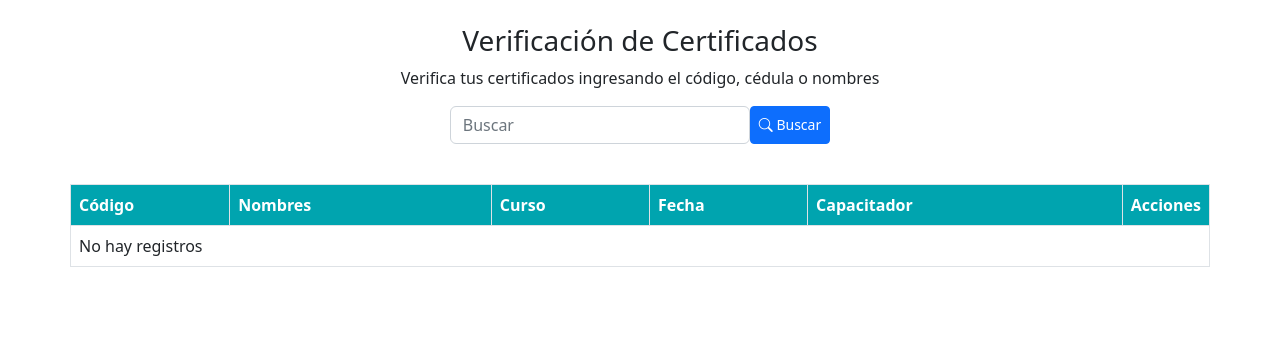
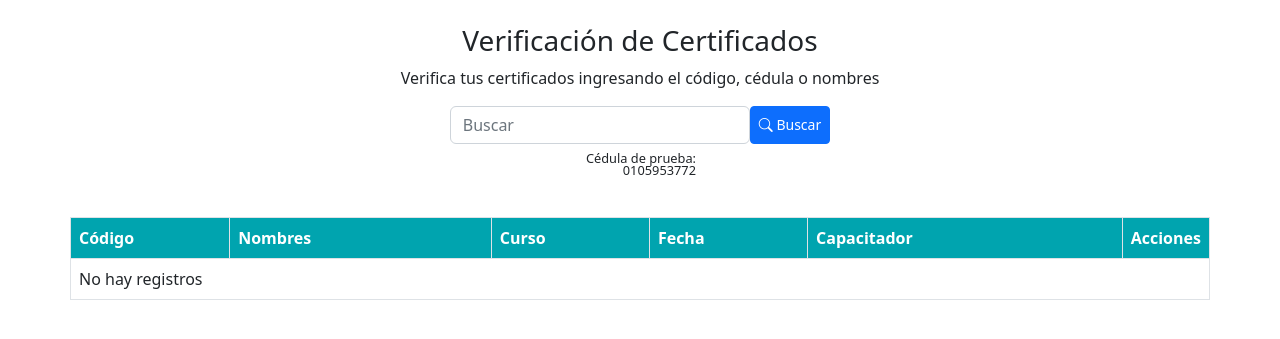
Before and after one commit to juanbacan/certificados-django, a Django app: template applications/certificados/templates/certificados/verificar_certificado.html in a window 1280 px wide. Shown: the part 56-395 px from the top of the page. Run offline with Django 3.2, Linux system fonts and the light colour scheme; the template is opened without the code that fills it, so the values that code supplies are empty; some libraries are stand-ins or nearby versions.

Commit message:
cedula de prueba

```diff
--- a/applications/certificados/templates/certificados/verificar_certificado.html
+++ b/applications/certificados/templates/certificados/verificar_certificado.html
@@ -96,6 +96,13 @@
             </form>
         </div>
     </div>
+    <div class="row mt-2">
+        <div class="d-grid gap-2 col-5 mx-auto" style="max-width: 300px">
+            <label class="text-align-center m-auto">
+                Cédula de prueba: 0105953772
+            </label>
+        </div>
+    </div>
 
     <div class="row" style="margin-top: 40px">
         <table class="table table-bordered">
```
